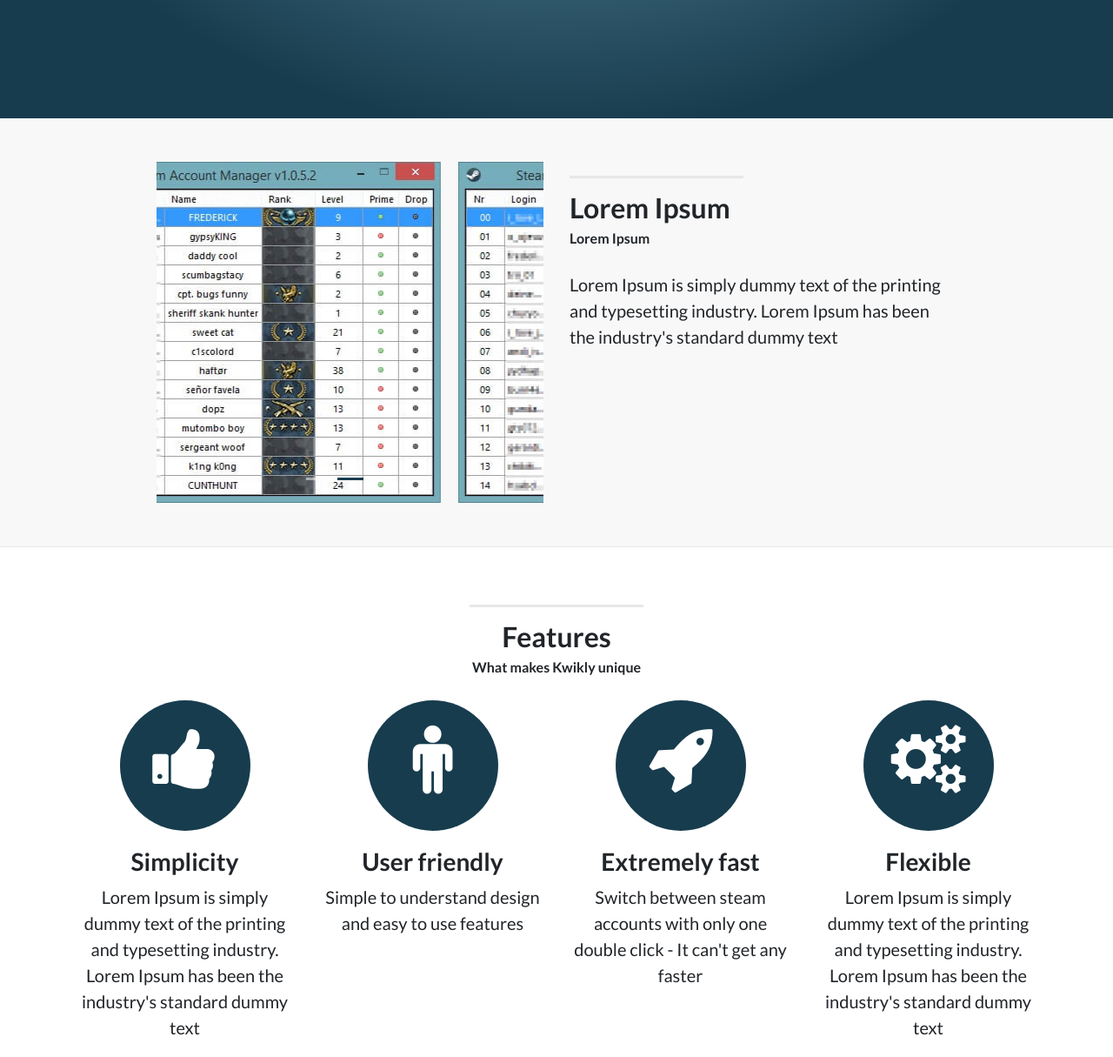
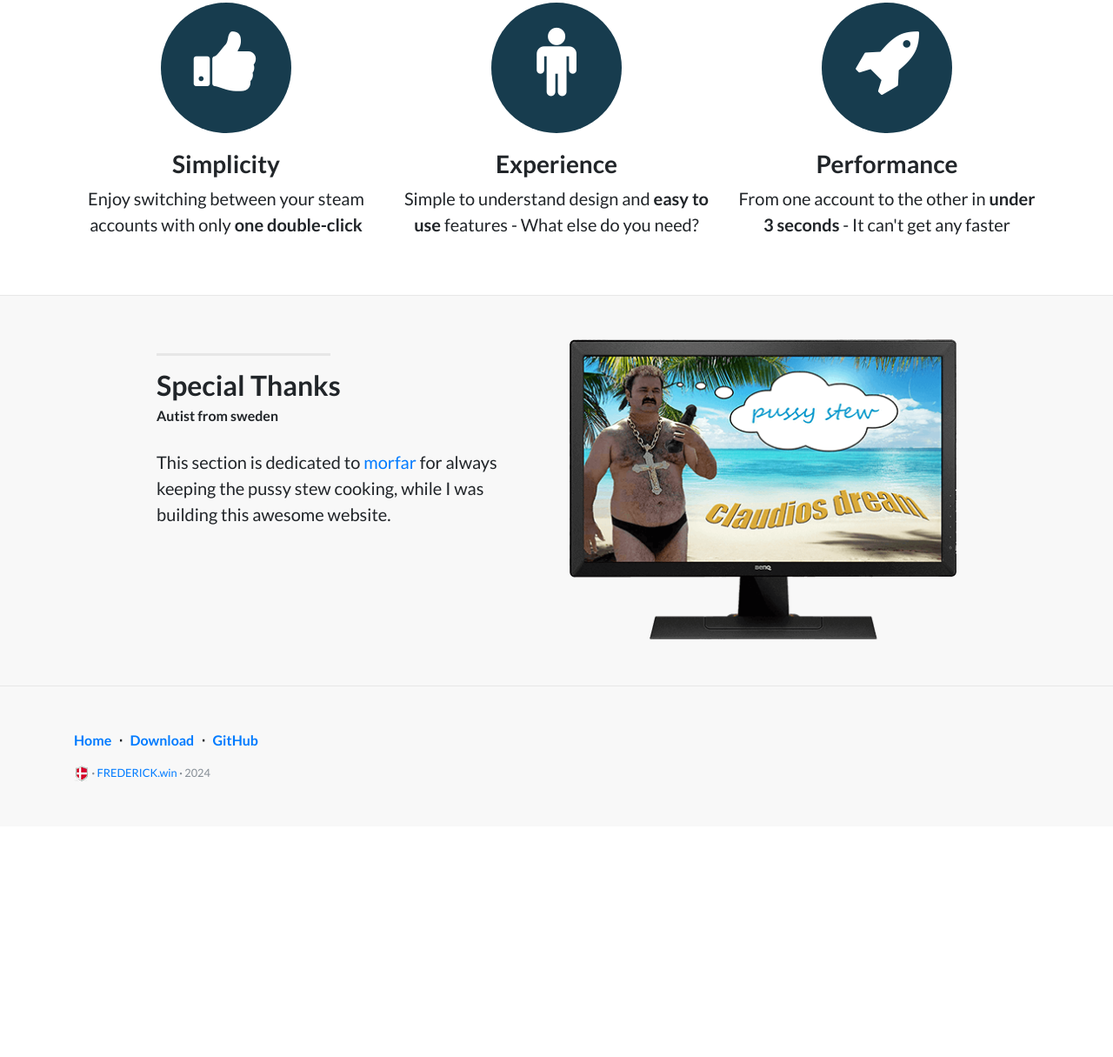
Before and after one commit to FREDERICK-win/Kwikly, a plain HTML site: page index.html in a window 1280 px wide. Shown: the part 672-1887 px from the top of the page at 87% size. After the commit the page ends 1622 px from the top, so only its background shows below. Drawn offline with nearby package versions, Linux system fonts and the light colour scheme.

Commit message:
2024 update

```diff
--- a/css/styles.css
+++ b/css/styles.css
@@ -18,8 +18,12 @@ h3 {
 	font-family: "Lato", "Helvetica Neue", Helvetica, Arial, sans-serif;
 	font-weight: 700
 }
+p.lead strong {
+	font-weight: 700;
+	/* font-style: italic; */
+}
 .intro-header {
-	padding-top: 50px;
+	padding-top: 100px;
 	padding-bottom: 50px;
 	text-align: center;
 	color: #f8f8f8;
@@ -30,8 +34,7 @@ h3 {
 }
 .intro-message {
 	position: relative;
-	padding-top: 20%;
-	padding-bottom: 20%
+	padding: 5% 0;
 }
 .intro-message>h1 {
 	margin: 0;
@@ -92,7 +95,7 @@ h3 {
 }
 img.logo { margin: 0 10px 0 0 }
 img.copy { padding-bottom: 2px }
-.banner {
+/* .banner {
 	padding: 100px 0;
 	color: #f8f8f8;
 	background-image: -webkit-radial-gradient(top, circle cover, #97d0e1, #173c4e 80%);
@@ -110,13 +113,13 @@ img.copy { padding-bottom: 2px }
 	float: right;
 	margin-top: 0
 }
-@media max-width:1199px) {
+@media (max-width:1199px) {
 	ul.banner-social-buttons {
 		float: left;
 		margin-top: 15px
 	}
 }
-@media max-width:767px) {
+@media (max-width:767px) {
 	.banner h2 {
 		margin: 0;
 		text-shadow: 2px 2px 3px rgba(0, 0, 0, 0.6);
@@ -128,8 +131,9 @@ img.copy { padding-bottom: 2px }
 		padding: 0
 	}
 	ul.banner-social-buttons>li:last-child { margin-bottom: 0 }
-}
+} */
 footer {
+	border-top: 1px solid #e7e7e7;
 	padding: 50px 0;
 	background-color: #f8f8f8
 }
--- a/index.html
+++ b/index.html
@@ -9,6 +9,7 @@
 		<title>Kwikly - The fastest way to switch between your steam accounts</title>
 		<link rel="shortcut icon" href="favicon.ico">
 
+		<script src="https://cdnjs.cloudflare.com/ajax/libs/popper.js/1.11.0/umd/popper.min.js" integrity="sha384-b/U6ypiBEHpOf/4+1nzFpr53nxSS+GLCkfwBdFNTxtclqqenISfwAzpKaMNFNmj4" crossorigin="anonymous"></script>
 		<link href="https://cdnjs.cloudflare.com/ajax/libs/twitter-bootstrap/4.0.0-beta/css/bootstrap.min.css" rel="stylesheet">
 		<link href="https://cdnjs.cloudflare.com/ajax/libs/font-awesome/4.7.0/css/font-awesome.min.css" rel="stylesheet" type="text/css">
 		<link href="https://fonts.googleapis.com/css?family=Lato:400,700" rel="stylesheet" type="text/css">
@@ -41,7 +42,6 @@
 				<div class="intro-message">
 					<h1>Kwikly</h1>
 					<h3>The fastest way to switch between your steam accounts</h3>
-					<h6>We are not affiliated with Steam in any way! This project is run by community volunteers.</h6>
 					<hr class="intro-divider">
 					<ul class="list-inline intro-social-buttons">
 						<li class="list-inline-item">
@@ -61,8 +61,8 @@
 			</div>
 		</header>
 
-		<!-- First Content -->
-		<div class="content-section-a">
+		<!-- Screenshots -->
+		<!-- <section class="content-section-a">
 			<div class="container">
 				<div class="row">
 					<div class="col-lg-5 mr-auto order-lg-2">
@@ -96,7 +96,7 @@
 					</div>
 				</div>
 			</div>
-		</div>
+		</section> -->
 
 		<!-- Features -->
 		<section class="content-section-b">
@@ -108,26 +108,26 @@
 					<h6 class="section-heading text-center">What makes Kwikly unique</h6>
 				</div>
 				<div class="row text-center">
-					<div class="col-md-3">
+					<div class="col-md-4">
 						<span class="features-circle text-center"><i class="fa fa-thumbs-up fa-5x" aria-hidden="true"></i></span>
 						<h3>Simplicity</h3>
-						<p class="lead">Lorem Ipsum is simply dummy text of the printing and typesetting industry. Lorem Ipsum has been the industry's standard dummy text</p>
+						<p class="lead">Enjoy switching between your steam accounts with only <strong>one double-click</strong></p>
 					</div>
-					<div class="col-md-3">
+					<div class="col-md-4">
 						<span class="features-circle text-center"><i class="fa fa-male fa-5x" aria-hidden="true"></i></span>
-						<h3>User friendly</h3>
-						<p class="lead">Simple to understand design and easy to use features</p>
+						<h3>Experience</h3>
+						<p class="lead">Simple to understand design and <strong>easy to use</strong> features - What else do you need?</p>
 					</div>
-					<div class="col-md-3">
+					<div class="col-md-4">
 						<span class="features-circle text-center"><i class="fa fa-rocket fa-5x" aria-hidden="true"></i></span>
-						<h3>Extremely fast</h3>
-						<p class="lead">Switch between steam accounts with only one double click - It can't get any faster</p>
+						<h3>Performance</h3>
+						<p class="lead">From one account to the other in <strong>under 3 seconds</strong> - It can't get any faster</p>
 					</div>
-					<div class="col-md-3">
+					<!-- <div class="col-md-3">
 						<span class="features-circle text-center"><i class="fa fa-cogs fa-5x" aria-hidden="true"></i></span>
 						<h3>Flexible</h3>
 						<p class="lead">Lorem Ipsum is simply dummy text of the printing and typesetting industry. Lorem Ipsum has been the industry's standard dummy text</p>
-					</div>
+					</div> -->
 				</div>
 			</div>
 		</section>
@@ -141,9 +141,9 @@
 						<div class="clearfix"></div>
 						<h2>Special Thanks</h2>
 						<h6 class="section-heading">Autist from sweden</h6>
-						<p class="lead">A special thanks to
+						<p class="lead">This section is dedicated to
 						<a target="_blank" href="http://steamcommunity.com/profiles/76561197977072087">morfar</a>
-						for keeping the pussy stew cooking, so I could build this awesome website. Shoutout to that nigga for helping me while coding.</p>
+						for always keeping the pussy stew cooking, while I was building this awesome website.</p>
 					</div>
 					<div class="col-lg-5 mr-auto">
 						<img class="img-fluid" src="img/morfar.png" alt="">
@@ -152,8 +152,7 @@
 			</div>
 		</section>
 
-		<!-- Banner -->
-		<aside class="banner">
+		<!-- <aside class="banner">
 			<div class="container">
 				<div class="row">
 					<div class="col-lg-6 my-auto">
@@ -177,9 +176,8 @@
 					</div>
 				</div>
 			</div>
-		</aside>
+		</aside> -->
 
-		<!-- Footer -->
 		<footer>
 			<div class="container">
 				<ul class="list-inline">
@@ -195,7 +193,7 @@
 						<a href="https://github.com/MrBurrBurr/Kwikly">GitHub</a>
 					</li>
 				</ul>
-				<p class="copyright text-muted small"><img class="copy" src="img/copy.png" title="With <3 from Denmark" alt="Copyright"> <b>·</b> <a href="https://FREDERICK.win">FREDERICK.win</a> <b>·</b> 2018</p>
+				<p class="copyright text-muted small"><img class="copy" src="img/copy.png" title="With <3 from Denmark" alt="Copyright"> <b>·</b> <a href="https://FREDERICK.win">FREDERICK.win</a> <b>·</b> 2024</p>
 			</div>
 		</footer>
 
```
